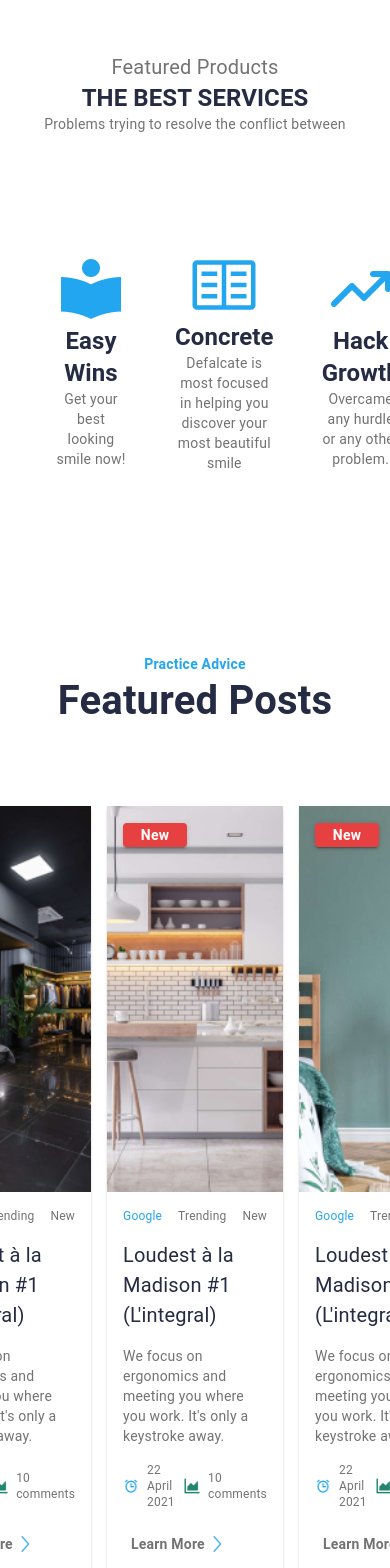
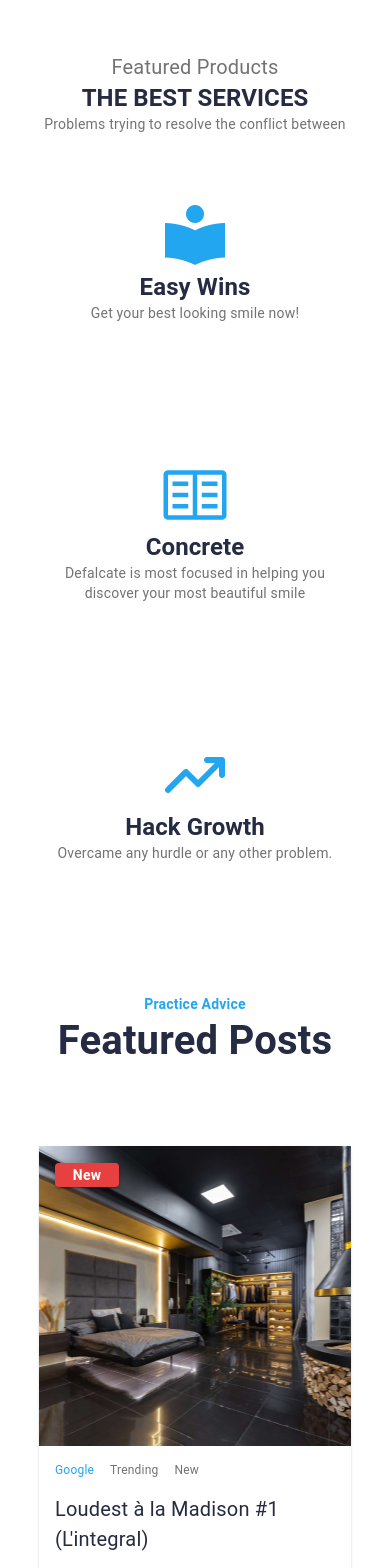
Before and after one commit to da-nazy/nextbasket, a Next.js app: page / in a window 390 px wide. Shown: the part 2220-3788 px from the top of the page. Built offline with nearby package versions, Linux system fonts and the light colour scheme; no server answers.

Commit message:
fix:responsive

```diff
--- a/src/components/Product/featured.tsx
+++ b/src/components/Product/featured.tsx
@@ -90,6 +90,12 @@ const styles=makeStyles()((theme)=>({
      display:'grid',
      gridTemplateColumns:'1fr 1fr 1fr',
      gap:theme.spacing(3),
+     [theme.breakpoints.down('sm')]:{
+      gridTemplateColumns:'1fr 1fr'
+     },
+     [theme.breakpoints.down('sm')]:{
+        gridTemplateColumns:'1fr '
+       }
 
     },
     productHd:{
--- a/src/components/post/featured.tsx
+++ b/src/components/post/featured.tsx
@@ -37,7 +37,13 @@ const styles=makeStyles()((theme)=>({
      display:'grid',
      gridTemplateColumns:'1fr 1fr 1fr',
      gap:theme.spacing(3),
-     marginTop:theme.spacing(5)
+     marginTop:theme.spacing(5),
+     [theme.breakpoints.down('md')]:{
+      gridTemplateColumns:'1fr 1fr'
+     },
+     [theme.breakpoints.down('sm')]:{
+      gridTemplateColumns:'1fr '
+     }
     },
     sub:{
 
```
